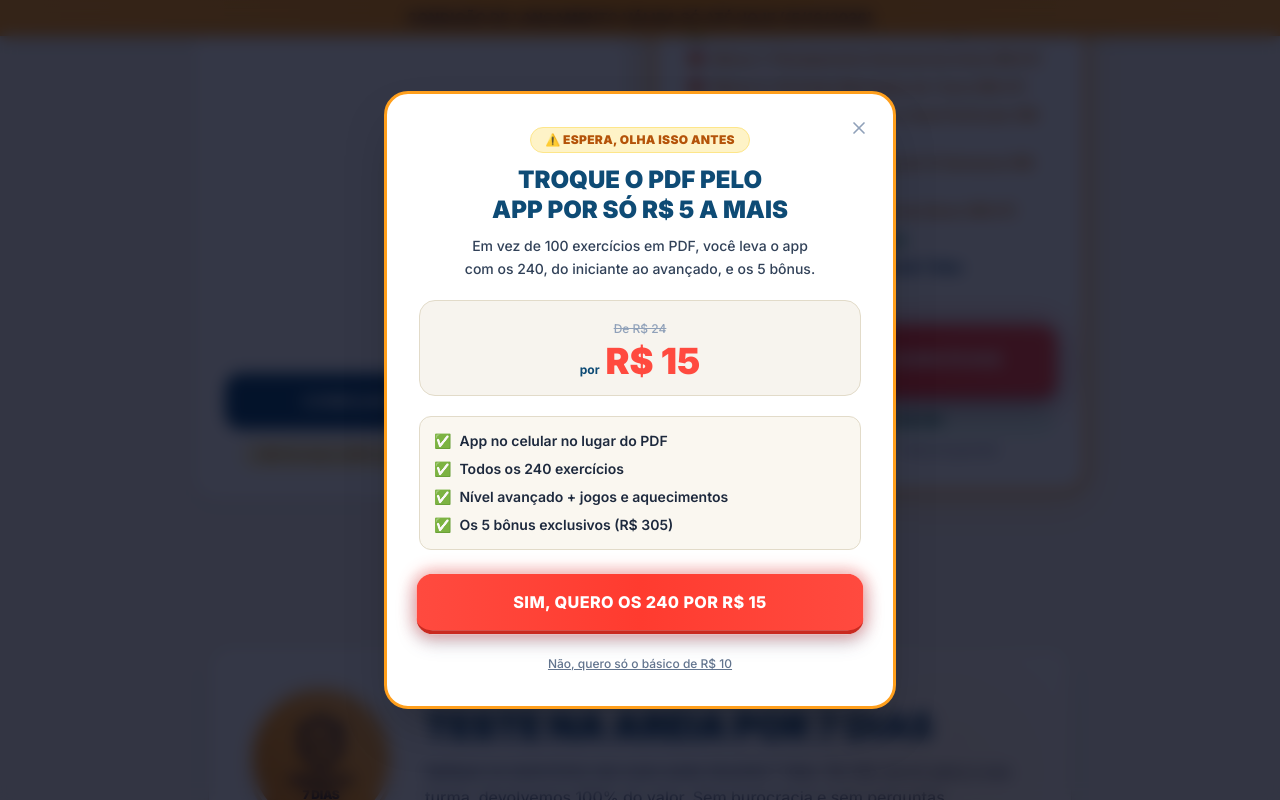
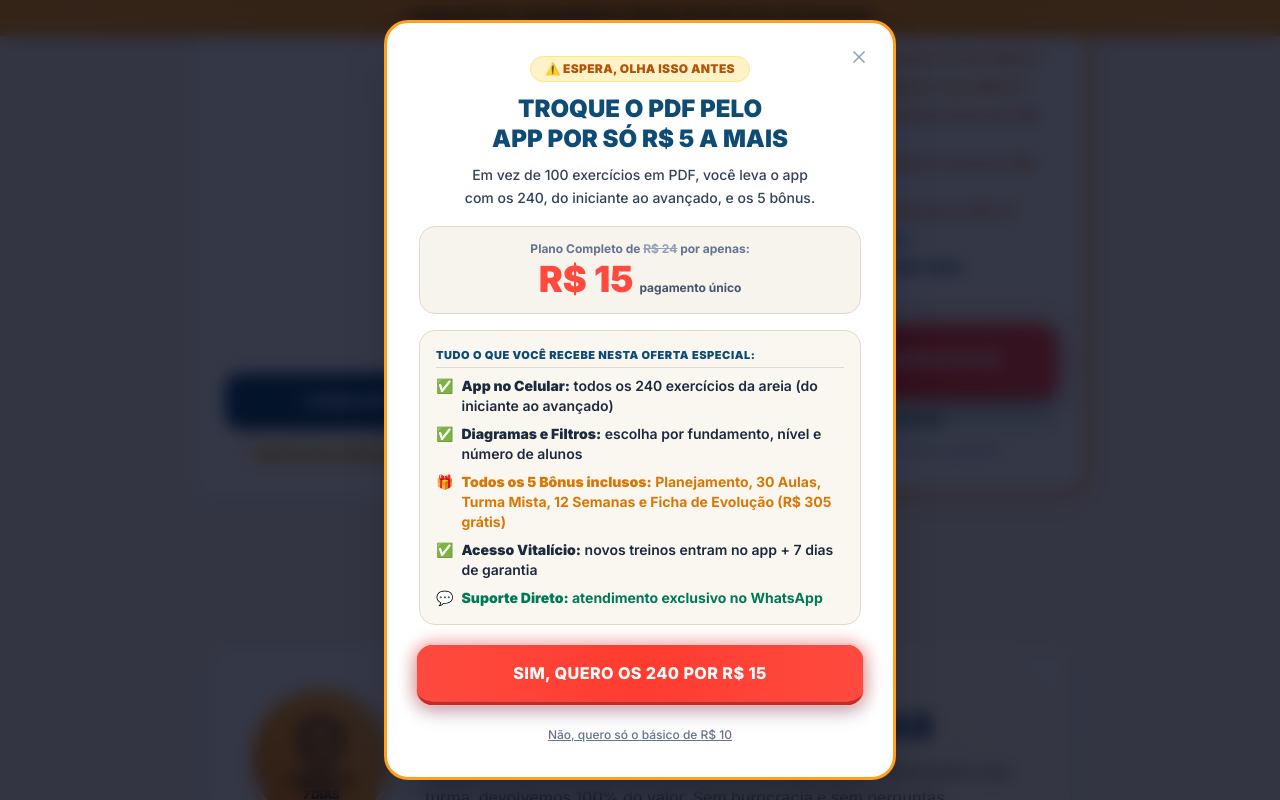
Before and after one commit to geoxxd/volei, a React (Vite) app: page / in a window 1280 px wide. Both pictures are taken after a click on the button "COMEÇAR COM O BÁSICO". Shown: the part 6188-6988 px from the top of the page. Built offline with nearby package versions, Linux system fonts and the light colour scheme.

Commit message:
Resumir todas as features do plano de 24 no pop-up de upsell por 15

```diff
--- a/src/components/UpsellModal.tsx
+++ b/src/components/UpsellModal.tsx
@@ -64,35 +64,42 @@ export const UpsellModal: React.FC<UpsellModalProps> = ({ isOpen, onClose }) =>
         </p>
 
         {/* Preço */}
-        <div className="my-5 p-3.5 rounded-2xl bg-[#F7F4EE] border border-[#E2DBC9] inline-block w-full">
-          <span className="text-xs text-slate-400 line-through font-medium">
-            De R$ 24
+        <div className="my-4 p-3.5 rounded-2xl bg-[#F7F4EE] border border-[#E2DBC9] inline-block w-full">
+          <span className="text-xs text-slate-500 font-bold block">
+            Plano Completo de <span className="line-through text-slate-400">R$ 24</span> por apenas:
           </span>
           <div className="flex items-baseline justify-center gap-1.5 mt-0.5">
-            <span className="text-xs font-bold text-[#0E4B75]">por</span>
             <span className="text-3xl sm:text-4xl font-black text-[#FF4A3F] font-heading">
               R$ 15
             </span>
+            <span className="text-xs text-slate-600 font-bold">pagamento único</span>
           </div>
         </div>
 
-        {/* Mini-lista */}
-        <div className="p-3.5 rounded-xl bg-[#FAF7F0] border border-[#E2DBC9] text-left space-y-2 mb-6">
-          <div className="flex items-center gap-2 text-xs sm:text-sm text-slate-800 font-semibold">
+        {/* Lista resumida com tudo o que o plano de 24 tem */}
+        <div className="p-3.5 sm:p-4 rounded-2xl bg-[#FAF7F0] border border-[#E2DBC9] text-left space-y-2 mb-5">
+          <div className="text-[11px] font-black uppercase tracking-wider text-[#0E4B75] pb-1 border-b border-[#E2DBC9]">
+            Tudo o que você recebe nesta oferta especial:
+          </div>
+          <div className="flex items-start gap-2 text-xs sm:text-sm text-slate-800 font-semibold">
             <span className="text-emerald-600 font-bold shrink-0">✅</span>
-            <span>App no celular no lugar do PDF</span>
+            <span><strong>App no Celular:</strong> todos os 240 exercícios da areia (do iniciante ao avançado)</span>
           </div>
-          <div className="flex items-center gap-2 text-xs sm:text-sm text-slate-800 font-semibold">
+          <div className="flex items-start gap-2 text-xs sm:text-sm text-slate-800 font-semibold">
             <span className="text-emerald-600 font-bold shrink-0">✅</span>
-            <span>Todos os 240 exercícios</span>
+            <span><strong>Diagramas e Filtros:</strong> escolha por fundamento, nível e número de alunos</span>
           </div>
-          <div className="flex items-center gap-2 text-xs sm:text-sm text-slate-800 font-semibold">
+          <div className="flex items-start gap-2 text-xs sm:text-sm text-[#D97706] font-bold">
+            <span className="shrink-0">🎁</span>
+            <span><strong>Todos os 5 Bônus inclusos:</strong> Planejamento, 30 Aulas, Turma Mista, 12 Semanas e Ficha de Evolução (R$ 305 grátis)</span>
+          </div>
+          <div className="flex items-start gap-2 text-xs sm:text-sm text-slate-800 font-semibold">
             <span className="text-emerald-600 font-bold shrink-0">✅</span>
-            <span>Nível avançado + jogos e aquecimentos</span>
+            <span><strong>Acesso Vitalício:</strong> novos treinos entram no app + 7 dias de garantia</span>
           </div>
-          <div className="flex items-center gap-2 text-xs sm:text-sm text-slate-800 font-semibold">
-            <span className="text-emerald-600 font-bold shrink-0">✅</span>
-            <span>Os 5 bônus exclusivos (R$ 305)</span>
+          <div className="flex items-start gap-2 text-xs sm:text-sm text-emerald-700 font-bold">
+            <span className="shrink-0">💬</span>
+            <span><strong>Suporte Direto:</strong> atendimento exclusivo no WhatsApp</span>
           </div>
         </div>
 
```
